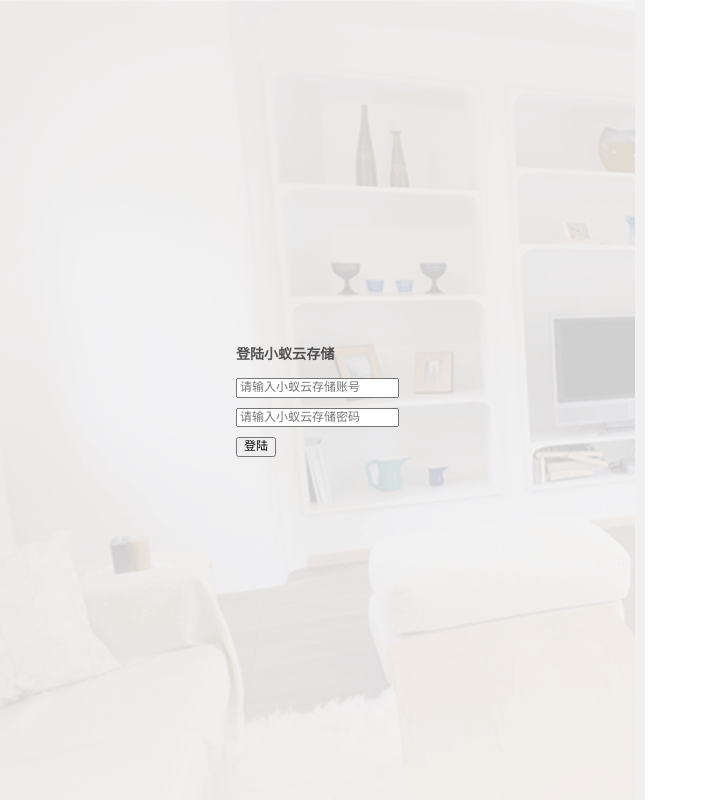
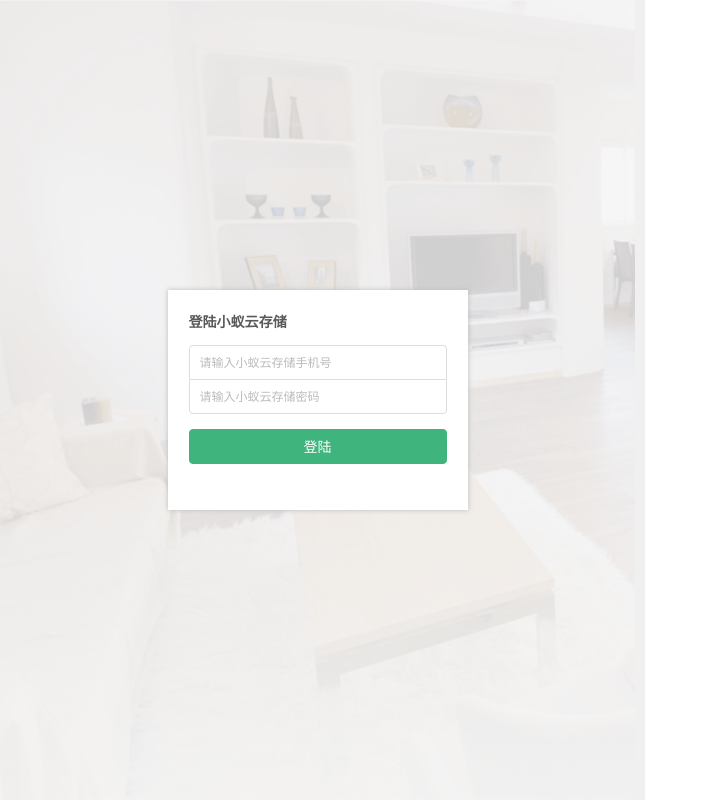
Before and after one commit to fws407296762/fed-xiaoyi, a React app: page / in a window 1280 px wide. Shown: the whole page, without its empty margins (0-708 px from the left). Built offline with nearby package versions, Linux system fonts and the light colour scheme.

Commit message:
优化界面

```diff
--- a/package.json
+++ b/package.json
@@ -39,7 +39,7 @@
     "style-loader": "^0.19.0",
     "uglifyjs-webpack-plugin": "^1.0.1",
     "url-loader": "^0.6.2",
-    "webpack": "^3.8.1",
-    "webpack-dev-server": "^2.9.3"
+    "webpack": "~3.8.1",
+    "webpack-dev-server": "~2.9.3"
   }
 }
--- a/src/modules/Transfer/Transfer.jsx
+++ b/src/modules/Transfer/Transfer.jsx
@@ -51,11 +51,13 @@ class Transfer extends React.Component{
         }).then(function(res){
             let code = parseInt(res.code);
             let msg = res.msg;
+            if(!code){
+                onLoginSubmitProps(account)
+            }
             t.setState({
                 loginStatus:!!code,
                 loginTip:msg
-            })
-            onLoginSubmitProps(account)
+            });
         });
         return false;
     }
@@ -95,16 +97,16 @@ class Transfer extends React.Component{
                         !user ?
                             (
                                 <div className="xy-login-box">
-                                    <form onSubmit={this.onLoginSubmit}>
+                                    <form className="xy-login-form" onSubmit={this.onLoginSubmit}>
                                         <h3 className="xy-login-title">登陆小蚁云存储</h3>
                                         <div className="form-item">
-                                            <input type="text" onChange={this.handleXYAccountChange} value={this.state.xyAccount} placeholder="请输入小蚁云存储账号"/>
+                                            <input type="text" onChange={this.handleXYAccountChange} value={this.state.xyAccount} placeholder="请输入小蚁云存储手机号"/>
                                         </div>
                                         <div className="form-item">
                                             <input type="password" name="" onChange={this.handleXYPassportChange} value={this.state.xyPassport} placeholder="请输入小蚁云存储密码" id=""/>
                                         </div>
-                                        <div className={'login-tip-'+(this.state.loginStatus ? 'suceess' : 'error')}>{this.state.loginTip}</div>
-                                        <input type="submit" value="登陆"/>
+                                        <div className={'login-tip-'+(this.state.loginStatus ? 'error' : 'success')}>{this.state.loginTip}</div>
+                                        <input type="submit" className="xy-login-btn" value="登陆"/>
                                     </form>
                                 </div>
                             ) : (
@@ -156,13 +158,14 @@ class Transfer extends React.Component{
             let dx = currentX - startX;
             xySize = (dx / eleWidth) * percentage;
             bdSize = percentage - xySize;
+            if(xySize <=20 || bdSize <= 15){return false}
             $xyBox.style.width = "calc("+xySize+"% - 5px)";
             $bdBox.style.width = "calc("+bdSize+"% - 5px)";
         }
     }
 }
 
-Transfer.PropTypes = {
+Transfer.propTypes = {
     user:PropTypes.string.isRequired,
     onLoginSubmitProps: PropTypes.func.isRequired,
     onLogOutSubmitProps:PropTypes.func.isRequired
--- a/src/modules/Transfer/Transfer.scss
+++ b/src/modules/Transfer/Transfer.scss
@@ -1,5 +1,8 @@
 html,body,#root,.router-view,.transfer-box{
     height:100%;
+}
+::placeholder{
+    color: #bbb;
 }
 .transfer-box{
     position: relative;
@@ -37,8 +40,52 @@ html,body,#root,.router-view,.transfer-box{
     align-items:center;
     justify-content:center;
     background: url("../../images/background.png") no-repeat;
+    background-size: cover;
 }
 .xy-login-title{
     margin-top:0;
-
 }
+.xy-login-form{
+    width:300px;
+    height:auto;
+    background: #fff;
+    border:1px solid #fff;
+    padding:20px 20px 45px 20px;
+    box-shadow:0 0 5px #bbb;
+    .form-item{
+        margin-bottom: 0;
+        margin-top:-1px;
+        input[type='text'],input[type='password']{
+            border-top-left-radius:4px;
+            border-top-right-radius:4px;
+            border: none;
+            width:100%;
+            height:35px;
+            padding:0 10px;
+            border:1px solid #ddd;
+        }
+        input[type='password']{
+            border-top-left-radius:0px;
+            border-top-right-radius:0px;
+            border-bottom-left-radius:4px;
+            border-bottom-right-radius:4px;
+        }
+        input[type='text']:focus,input[type='password']:focus{
+            outline:none;
+        }
+    }
+    .xy-login-btn{
+        margin-top:15px;
+        height:35px;
+        width:100%;
+        background: #3fb47d;
+        border:1px solid #3fb47d;
+        color: #fff;
+        font-size:14px;
+        cursor: pointer;
+        border-radius:4px;
+    }
+    .login-tip-error{
+        color: #ef5b01;
+    }
+}
--- a/webpack.config.js
+++ b/webpack.config.js
@@ -49,7 +49,7 @@ const config = {
             },
             {
                 test: /\.js$/,
-                loaders: ['react-hot-loader/webpack', 'babel-loader'],
+                loaders: ['babel-loader'],
                 include: path.join(__dirname, 'src')
             },
             {
@@ -89,8 +89,8 @@ const config = {
     },
     plugins: [
         new webpack.optimize.CommonsChunkPlugin({
-            name:"vendor",
-            filename:"static/js/vendor.js"
+            name:"vendors",
+            filename:"static/js/vendors.js"
         }), //合并公共部分
         new HtmlWebpackPlugin({
             template:"./index.html",
@@ -104,8 +104,9 @@ const config = {
             }
         }),
         new UglifyJSPlugin({
+			sourceMap:true,
             uglifyOptions:{
-
+				compress:false
             }
         }),
         extractCss,
@@ -115,6 +116,7 @@ const config = {
     resolve: {
         extensions:[".js",".jsx",".scss"]
     },
+	devtool:"cheap-module-eval-source-map",
     devServer: {
         host:"fed.shadouyouquan.com",
         inline:true,
```
Also changed, not shown: .babelrc.
